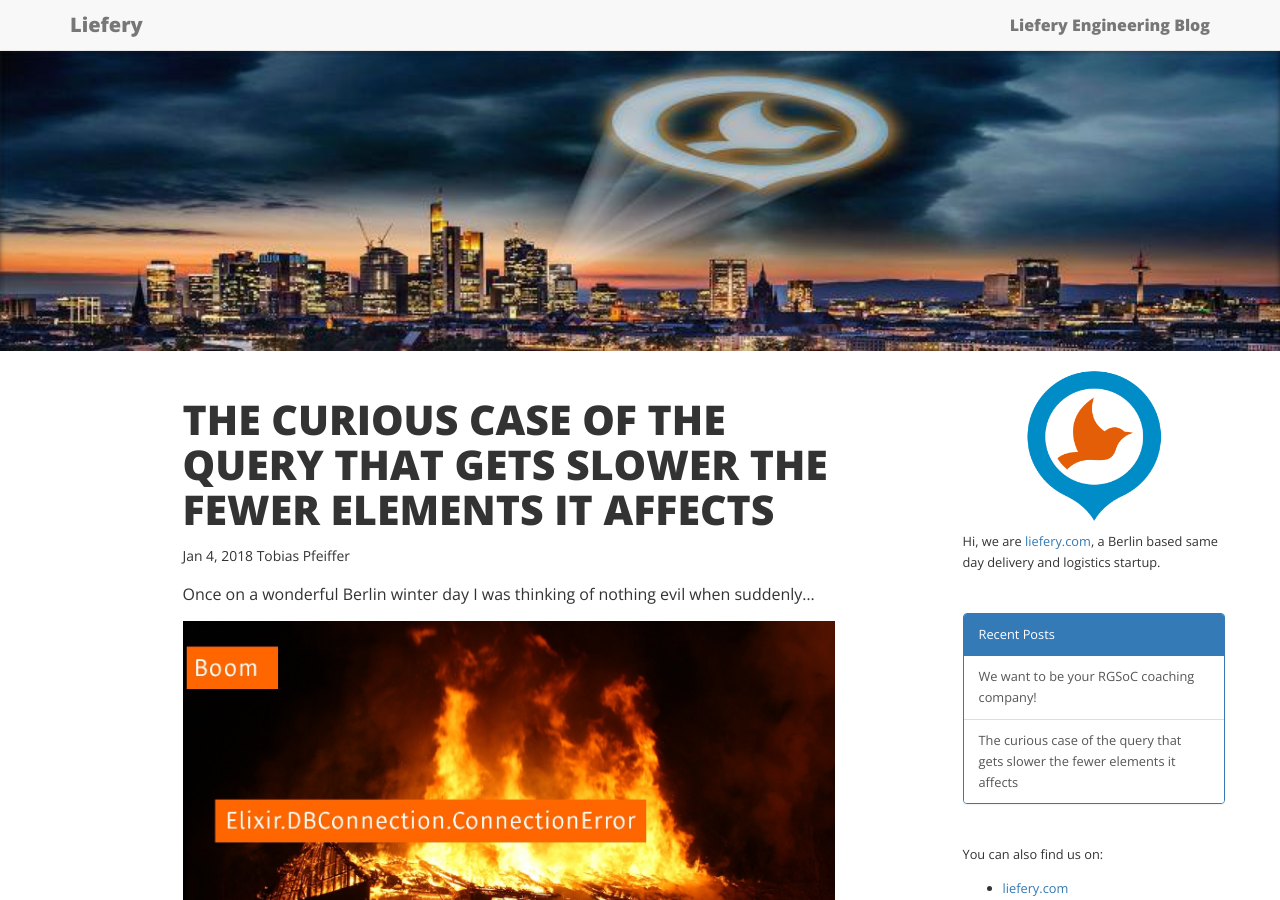
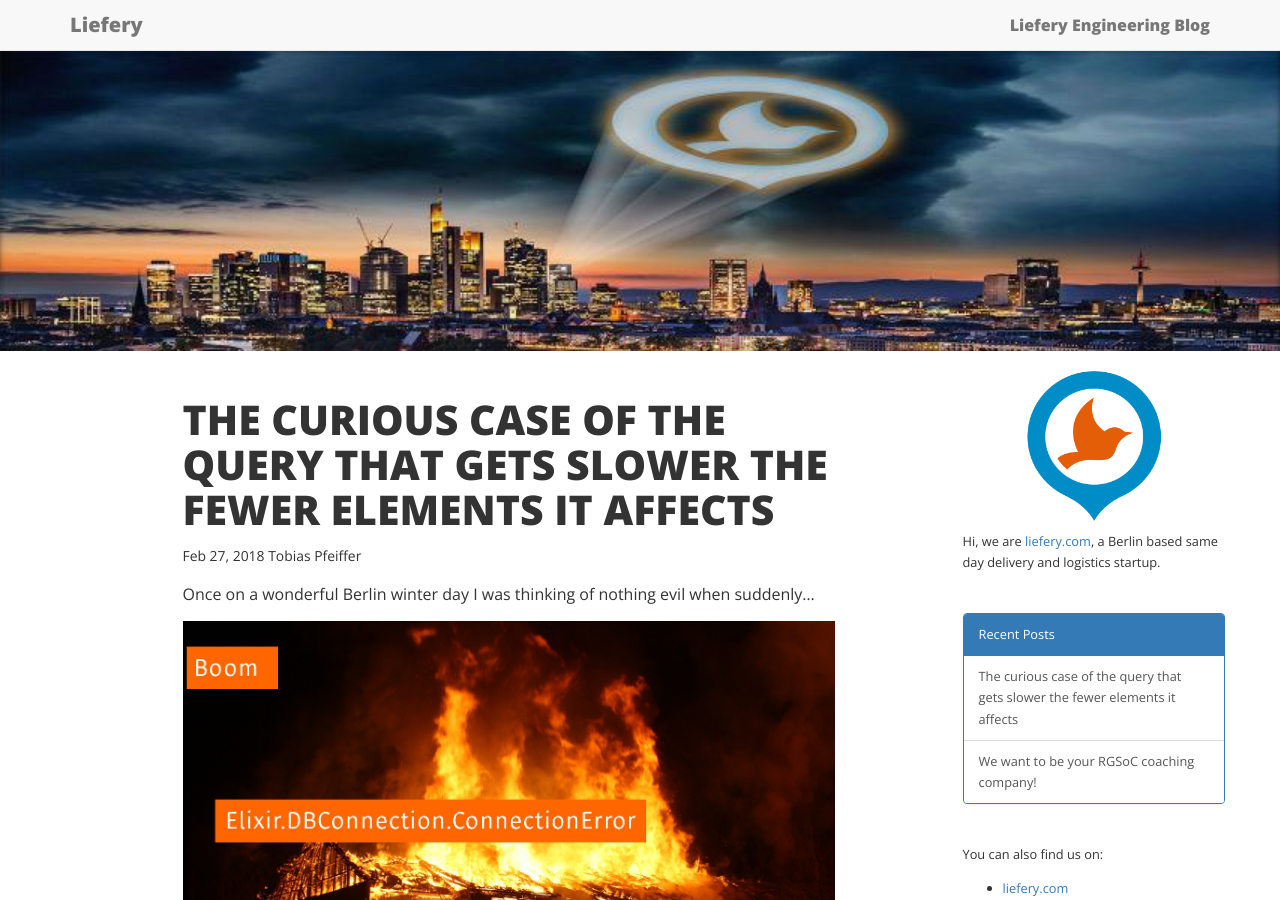
Before and after one commit to liefery-it-legacy/blog, a Jekyll site: the page built from _posts/2018-02-27-the-mysterious-query.md, in a window 1280 px wide and 900 px high. Built offline with Jekyll 4.4.1, drawn with Linux system fonts in a browser that asks for light colours; nearby versions of some CDN libraries; comment, search, counter and statistics services are not loaded.

Commit message:
Adjust publish date etc.

```diff
--- a/_posts/2018-01-09-the-mysterious-query.md
+++ b/_posts/2018-02-27-the-mysterious-query.md
@@ -1,9 +1,9 @@
 ---
 layout: post
 title: "The curious case of the query that gets slower the fewer elements it affects"
-date: 2018-01-04
+date: 2018-02-27
 author: Tobias Pfeiffer
-tags: elixir postgresql performance benchee
+tags: elixir postgresql performance benchee indexes
 ---
 
 Once on a wonderful Berlin winter day I was thinking of nothing evil when
```
